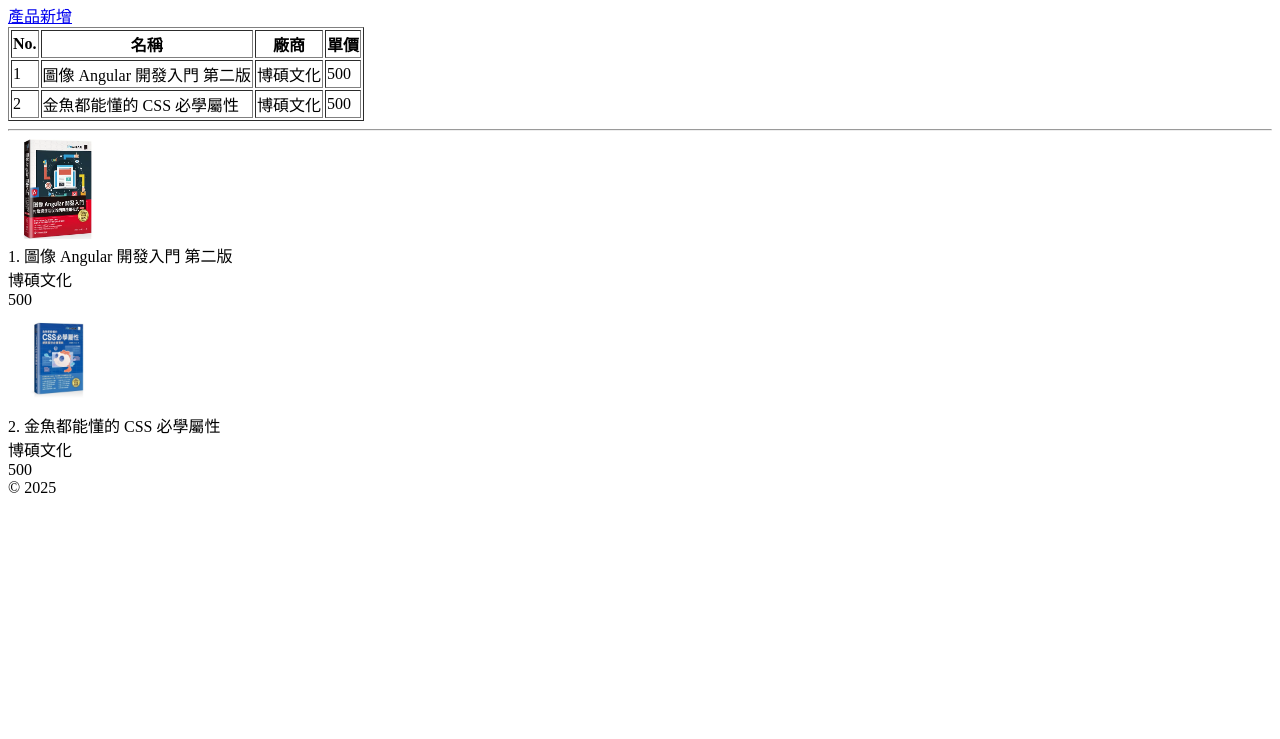
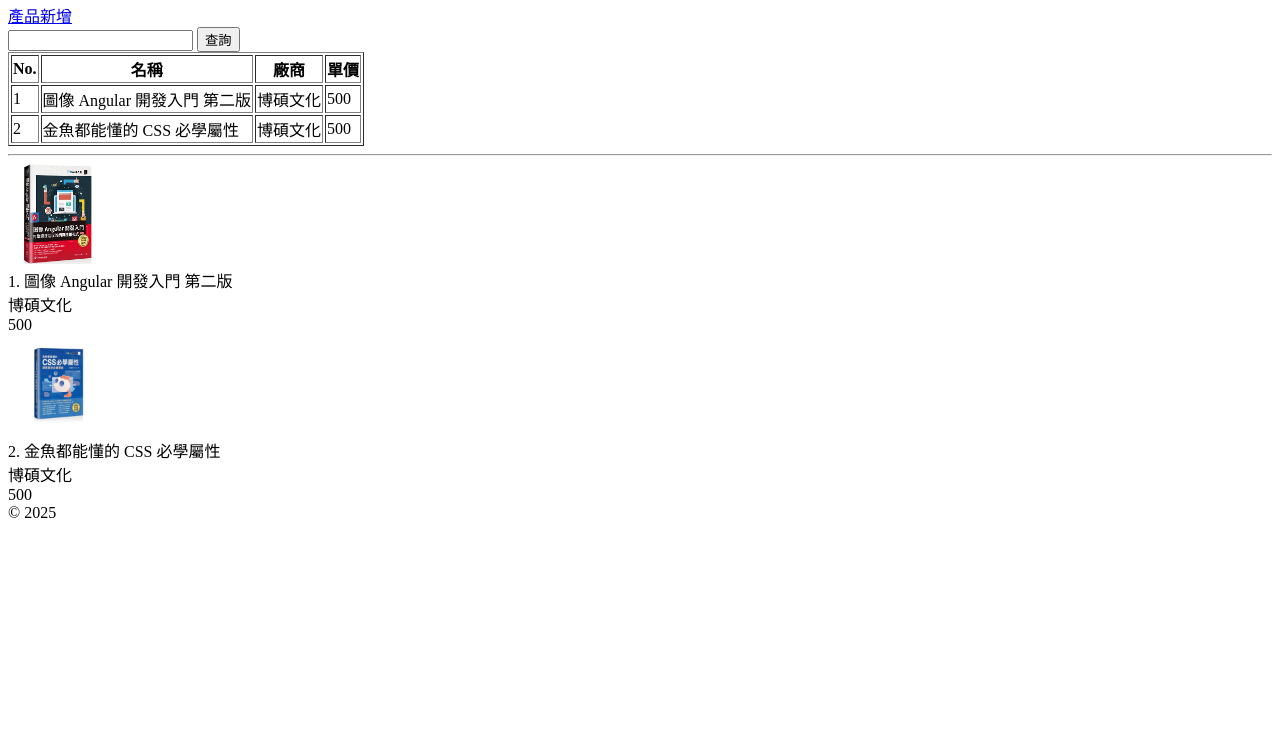
Before and after one commit to ttweew/mcu-114-1-web-13361236, a plain HTML site: page src/index.html in a window 1280 px wide. Shown: the part 61-800 px from the top of the page. Drawn offline with Linux system fonts and the light colour scheme.

Commit message:
feat(html):產品查詢列表單實作

```diff
--- a/src/index.html
+++ b/src/index.html
@@ -12,6 +12,10 @@
     <nav>
       <a href="./form.html">產品新增</a>
     </nav>
+    <form>
+      <input type="text" />
+      <button>查詢</button>
+    </form>
     <table border="1">
       <tr>
         <th>No.</th>
```
